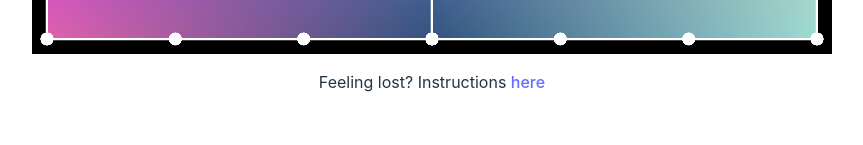
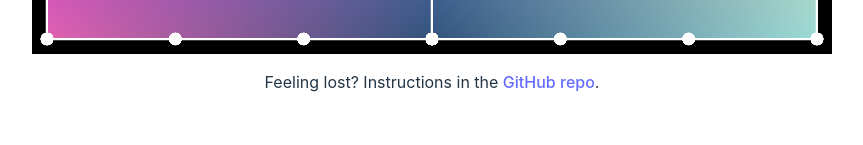
Before and after one commit to tkalmi/mesh-gradient-generator, a React (Vite) app: page / in a window 1280 px wide. Shown: the part 546-691 px from the top of the page, without its empty margins (208-1071 px from the left). Built offline with nearby package versions, Linux system fonts and the light colour scheme.

Commit message:
Tweak help text

```diff
--- a/src/CanvasWrapper.tsx
+++ b/src/CanvasWrapper.tsx
@@ -254,13 +254,14 @@ function CanvasWrapper(props: Props) {
         />
       </div>
       <p>
-        Feeling lost? Instructions{' '}
+        Feeling lost? Instructions in the{' '}
         <a
           href="https://github.com/tkalmi/mesh-gradient-generator"
           target="__blank"
         >
-          here
+          GitHub repo
         </a>
+        .
       </p>
     </div>
   );
```
